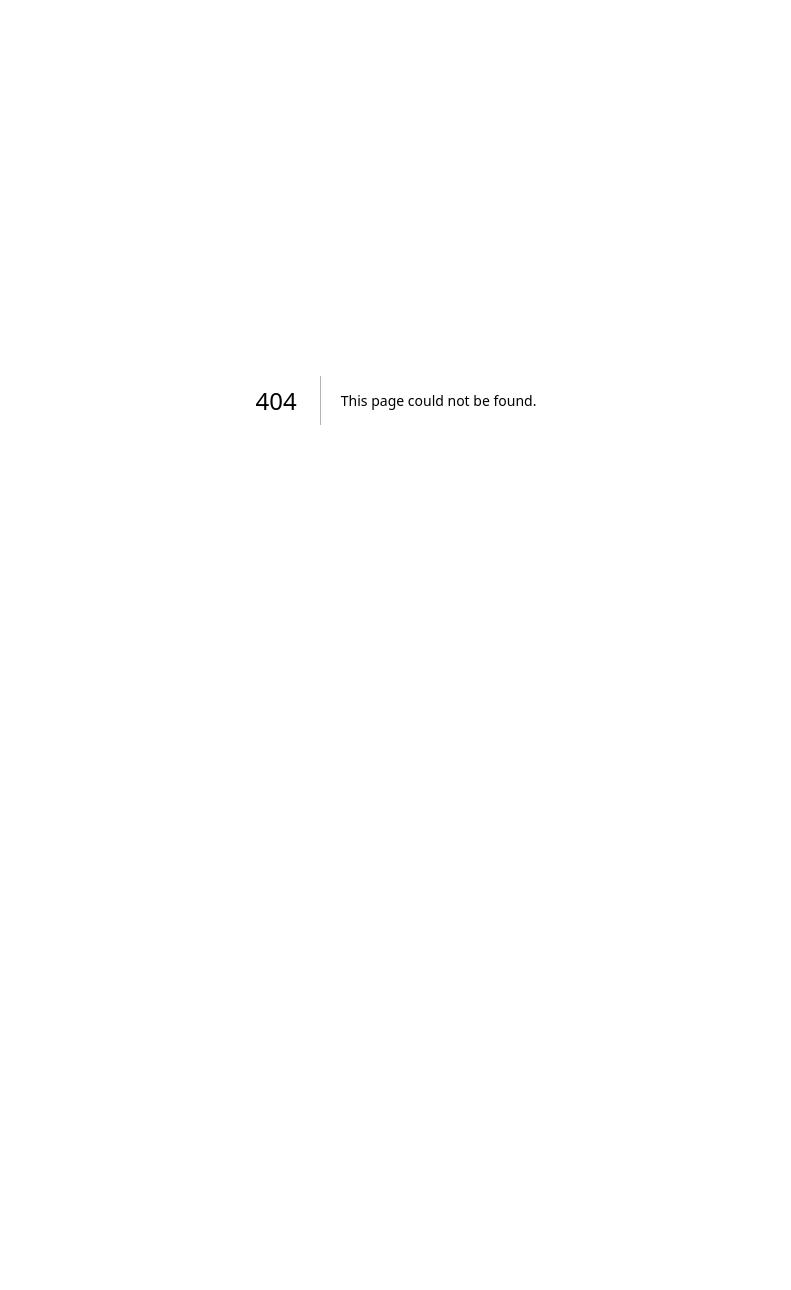
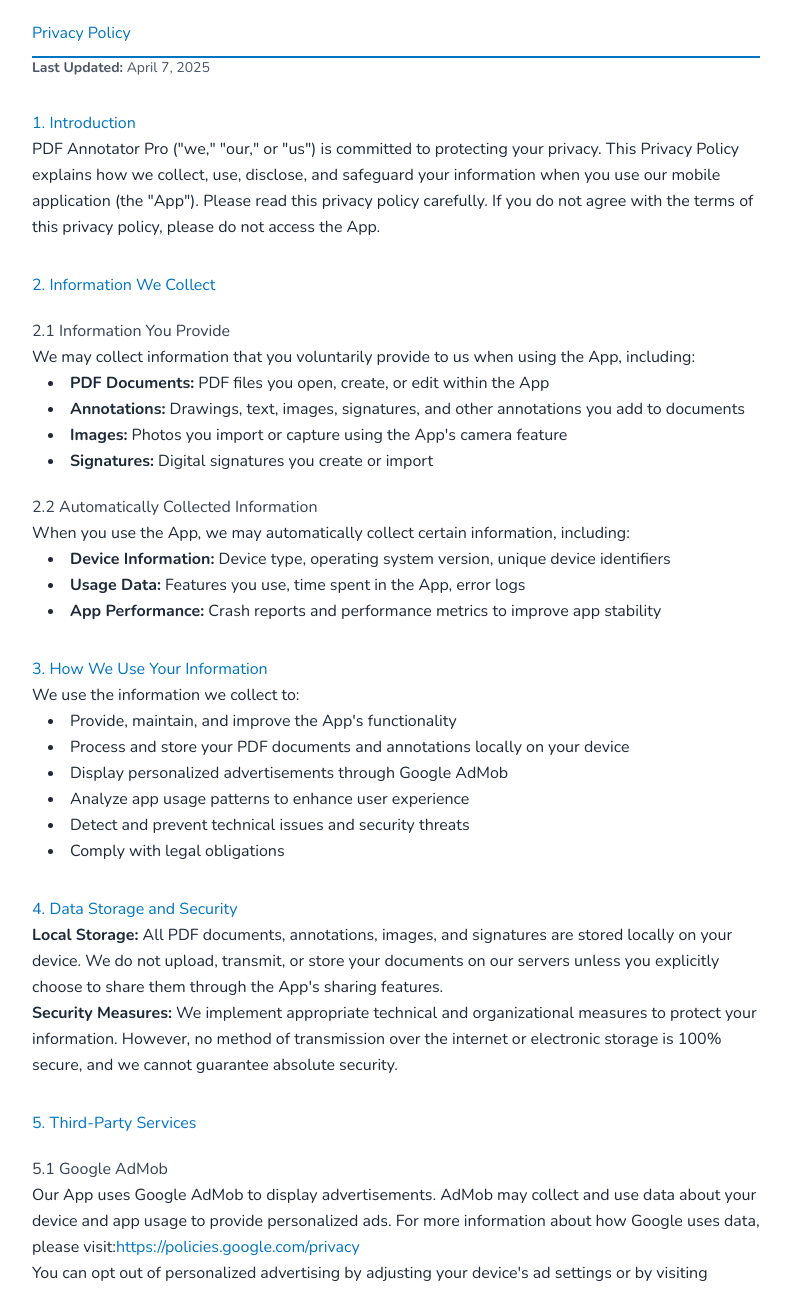
Before and after one commit to zamwel/serviceworker, a Next.js app: page /privacies/pdfannotator in a window 1280 px wide. Before the commit this address had no page. Shown: the top 1290 px of the page, without its empty margins (244-1035 px from the left). Before the commit the page ends 800 px from the top, so only its background shows below. Built offline with nearby package versions, Linux system fonts and the light colour scheme.

Commit message:
pdfannotator

```diff
--- a/app/privacies/pdfannotator/privacy-policy.jsx
+++ b/app/privacies/pdfannotator/page.tsx
@@ -2,64 +2,56 @@ import React from 'react';
 
 const PrivacyPolicy = () => {
   return (
-    <div style={{
-      maxWidth: '800px',
-      margin: '0 auto',
-      padding: '20px',
-      fontFamily: 'Arial, sans-serif',
-      lineHeight: '1.6',
-      color: '#333'
-    }}>
-      <h1 style={{ color: '#0175C2', borderBottom: '2px solid #0175C2', paddingBottom: '10px' }}>
+    <div className="max-w-3xl mx-auto p-5 font-sans leading-relaxed text-gray-800">
+      <h1 className="text-[#0175C2] border-b-2 border-[#0175C2] pb-2.5">
         Privacy Policy
       </h1>
 
-      <p style={{ fontSize: '14px', color: '#666', marginBottom: '30px' }}>
-
+      <p className="text-sm text-gray-600 mb-8">
         <strong>Last Updated:</strong> {new Date().toLocaleDateString('en-US', { year: 'numeric', month: 'long', day: 'numeric' })}
       </p>
 
-      <section style={{ marginBottom: '30px' }}>
-        <h2 style={{ color: '#0175C2', marginTop: '30px' }}>1. Introduction</h2>
+      <section className="mb-8">
+        <h2 className="text-[#0175C2] mt-8">1. Introduction</h2>
         <p>
-          PDF Annotator Pro ("we," "our," or "us") is committed to protecting your privacy.
+          PDF Annotator Pro (&quot;we,&quot; &quot;our,&quot; or &quot;us&quot;) is committed to protecting your privacy.
           This Privacy Policy explains how we collect, use, disclose, and safeguard your
-          information when you use our mobile application (the "App"). Please read this
+          information when you use our mobile application (the &quot;App&quot;). Please read this
           privacy policy carefully. If you do not agree with the terms of this privacy policy,
           please do not access the App.
         </p>
       </section>
 
-      <section style={{ marginBottom: '30px' }}>
-        <h2 style={{ color: '#0175C2', marginTop: '30px' }}>2. Information We Collect</h2>
+      <section className="mb-8">
+        <h2 className="text-[#0175C2] mt-8">2. Information We Collect</h2>
 
-        <h3 style={{ color: '#555', marginTop: '20px' }}>2.1 Information You Provide</h3>
+        <h3 className="text-gray-700 mt-5">2.1 Information You Provide</h3>
         <p>
           We may collect information that you voluntarily provide to us when using the App, including:
         </p>
-        <ul>
+        <ul className="list-disc list-inside ml-4">
           <li><strong>PDF Documents:</strong> PDF files you open, create, or edit within the App</li>
           <li><strong>Annotations:</strong> Drawings, text, images, signatures, and other annotations you add to documents</li>
-          <li><strong>Images:</strong> Photos you import or capture using the App's camera feature</li>
+          <li><strong>Images:</strong> Photos you import or capture using the App&apos;s camera feature</li>
           <li><strong>Signatures:</strong> Digital signatures you create or import</li>
         </ul>
 
-        <h3 style={{ color: '#555', marginTop: '20px' }}>2.2 Automatically Collected Information</h3>
+        <h3 className="text-gray-700 mt-5">2.2 Automatically Collected Information</h3>
         <p>
           When you use the App, we may automatically collect certain information, including:
         </p>
-        <ul>
+        <ul className="list-disc list-inside ml-4">
           <li><strong>Device Information:</strong> Device type, operating system version, unique device identifiers</li>
           <li><strong>Usage Data:</strong> Features you use, time spent in the App, error logs</li>
           <li><strong>App Performance:</strong> Crash reports and performance metrics to improve app stability</li>
         </ul>
       </section>
 
-      <section style={{ marginBottom: '30px' }}>
-        <h2 style={{ color: '#0175C2', marginTop: '30px' }}>3. How We Use Your Information</h2>
+      <section className="mb-8">
+        <h2 className="text-[#0175C2] mt-8">3. How We Use Your Information</h2>
         <p>We use the information we collect to:</p>
-        <ul>
-          <li>Provide, maintain, and improve the App's functionality</li>
+        <ul className="list-disc list-inside ml-4">
+          <li>Provide, maintain, and improve the App&apos;s functionality</li>
           <li>Process and store your PDF documents and annotations locally on your device</li>
           <li>Display personalized advertisements through Google AdMob</li>
           <li>Analyze app usage patterns to enhance user experience</li>
@@ -68,12 +60,12 @@ const PrivacyPolicy = () => {
         </ul>
       </section>
 
-      <section style={{ marginBottom: '30px' }}>
-        <h2 style={{ color: '#0175C2', marginTop: '30px' }}>4. Data Storage and Security</h2>
+      <section className="mb-8">
+        <h2 className="text-[#0175C2] mt-8">4. Data Storage and Security</h2>
         <p>
           <strong>Local Storage:</strong> All PDF documents, annotations, images, and signatures
           are stored locally on your device. We do not upload, transmit, or store your documents
-          on our servers unless you explicitly choose to share them through the App's sharing features.
+          on our servers unless you explicitly choose to share them through the App&apos;s sharing features.
         </p>
         <p>
           <strong>Security Measures:</strong> We implement appropriate technical and organizational
@@ -82,43 +74,43 @@ const PrivacyPolicy = () => {
         </p>
       </section>
 
-      <section style={{ marginBottom: '30px' }}>
-        <h2 style={{ color: '#0175C2', marginTop: '30px' }}>5. Third-Party Services</h2>
+      <section className="mb-8">
+        <h2 className="text-[#0175C2] mt-8">5. Third-Party Services</h2>
 
-        <h3 style={{ color: '#555', marginTop: '20px' }}>5.1 Google AdMob</h3>
+        <h3 className="text-gray-700 mt-5">5.1 Google AdMob</h3>
         <p>
           Our App uses Google AdMob to display advertisements. AdMob may collect and use data
           about your device and app usage to provide personalized ads. For more information about
           how Google uses data, please visit:
           <a href="https://policies.google.com/privacy" target="_blank" rel="noopener noreferrer"
-             style={{ color: '#0175C2' }}>
+             className="text-[#0175C2] hover:underline">
             https://policies.google.com/privacy
           </a>
         </p>
         <p>
-          You can opt out of personalized advertising by adjusting your device's ad settings or
-          by visiting Google's Ad Settings page.
+          You can opt out of personalized advertising by adjusting your device&apos;s ad settings or
+          by visiting Google&apos;s Ad Settings page.
         </p>
 
-        <h3 style={{ color: '#555', marginTop: '20px' }}>5.2 ML Kit (Text Recognition & Barcode Scanning)</h3>
+        <h3 className="text-gray-700 mt-5">5.2 ML Kit (Text Recognition & Barcode Scanning)</h3>
         <p>
           The App uses Google ML Kit for text recognition and barcode scanning features.
           Text recognition and barcode scanning are performed locally on your device.
           No data is sent to Google servers for these features.
         </p>
 
-        <h3 style={{ color: '#555', marginTop: '20px' }}>5.3 File Sharing</h3>
+        <h3 className="text-gray-700 mt-5">5.3 File Sharing</h3>
         <p>
-          When you use the App's sharing features, your documents may be shared through
+          When you use the App&apos;s sharing features, your documents may be shared through
           third-party services (email, cloud storage, etc.) according to their respective
           privacy policies. We are not responsible for the privacy practices of these services.
         </p>
       </section>
 
-      <section style={{ marginBottom: '30px' }}>
-        <h2 style={{ color: '#0175C2', marginTop: '30px' }}>6. Permissions</h2>
+      <section className="mb-8">
+        <h2 className="text-[#0175C2] mt-8">6. Permissions</h2>
         <p>The App may request the following permissions:</p>
-        <ul>
+        <ul className="list-disc list-inside ml-4">
           <li><strong>Storage/Camera:</strong> To access, import, and save PDF files and images</li>
           <li><strong>Internet:</strong> To display advertisements and check for app updates</li>
           <li><strong>Network State:</strong> To optimize ad delivery and app functionality</li>
@@ -129,8 +121,8 @@ const PrivacyPolicy = () => {
         </p>
       </section>
 
-      <section style={{ marginBottom: '30px' }}>
-        <h2 style={{ color: '#0175C2', marginTop: '30px' }}>7. Children's Privacy</h2>
+      <section className="mb-8">
+        <h2 className="text-[#0175C2] mt-8">7. Children&apos;s Privacy</h2>
         <p>
           Our App is not intended for children under the age of 13. We do not knowingly collect
           personal information from children under 13. If you are a parent or guardian and believe
@@ -138,10 +130,10 @@ const PrivacyPolicy = () => {
         </p>
       </section>
 
-      <section style={{ marginBottom: '30px' }}>
-        <h2 style={{ color: '#0175C2', marginTop: '30px' }}>8. Your Rights</h2>
+      <section className="mb-8">
+        <h2 className="text-[#0175C2] mt-8">8. Your Rights</h2>
         <p>Depending on your location, you may have the following rights:</p>
-        <ul>
+        <ul className="list-disc list-inside ml-4">
           <li>Access and receive a copy of your personal data</li>
           <li>Rectify inaccurate or incomplete data</li>
           <li>Request deletion of your data</li>
@@ -151,22 +143,22 @@ const PrivacyPolicy = () => {
         </ul>
         <p>
           To exercise these rights, please contact us using the information provided in
-          the "Contact Us" section below.
+          the &quot;Contact Us&quot; section below.
         </p>
       </section>
 
-      <section style={{ marginBottom: '30px' }}>
-        <h2 style={{ color: '#0175C2', marginTop: '30px' }}>9. Data Retention</h2>
+      <section className="mb-8">
+        <h2 className="text-[#0175C2] mt-8">9. Data Retention</h2>
         <p>
-          We retain your information only for as long as necessary to provide the App's
+          We retain your information only for as long as necessary to provide the App&apos;s
           services and fulfill the purposes described in this Privacy Policy. Since most
           data is stored locally on your device, you can delete it at any time by
-          uninstalling the App or deleting files through the App's interface.
+          uninstalling the App or deleting files through the App&apos;s interface.
         </p>
       </section>
 
-      <section style={{ marginBottom: '30px' }}>
-        <h2 style={{ color: '#0175C2', marginTop: '30px' }}>10. International Data Transfers</h2>
+      <section className="mb-8">
+        <h2 className="text-[#0175C2] mt-8">10. International Data Transfers</h2>
         <p>
           Your information may be transferred to and processed in countries other than your
           country of residence. These countries may have data protection laws that differ
@@ -175,61 +167,43 @@ const PrivacyPolicy = () => {
         </p>
       </section>
 
-      <section style={{ marginBottom: '30px' }}>
-        <h2 style={{ color: '#0175C2', marginTop: '30px' }}>11. Changes to This Privacy Policy</h2>
+      <section className="mb-8">
+        <h2 className="text-[#0175C2] mt-8">11. Changes to This Privacy Policy</h2>
         <p>
           We may update this Privacy Policy from time to time. We will notify you of any
           changes by posting the new Privacy Policy on this page and updating the
-          "Last Updated" date. You are advised to review this Privacy Policy periodically
+          &quot;Last Updated&quot; date. You are advised to review this Privacy Policy periodically
           for any changes.
         </p>
       </section>
 
-      <section style={{ marginBottom: '30px' }}>
-        <h2 style={{ color: '#0175C2', marginTop: '30px' }}>12. Contact Us</h2>
+      <section className="mb-8">
+        <h2 className="text-[#0175C2] mt-8">12. Contact Us</h2>
         <p>
           If you have any questions or concerns about this Privacy Policy or our data
           practices, please contact us at:
         </p>
-        <div style={{
-          backgroundColor: '#f5f5f5',
-          padding: '15px',
-          borderRadius: '5px',
-          marginTop: '10px'
-        }}>
-          <p style={{ margin: '5px 0' }}>
+        <div className="bg-gray-100 p-4 rounded-md mt-2.5">
+          <p className="my-1.5">
             <strong>Email:</strong> support@codeink.stsl.com
           </p>
-          <p style={{ margin: '5px 0' }}>
+          <p className="my-1.5">
             <strong>Developer:</strong> CodeInk STSL
           </p>
-          <p style={{ margin: '5px 0' }}>
+          <p className="my-1.5">
             <strong>App Name:</strong> PDF Annotator Pro
           </p>
         </div>
       </section>
 
-      <section style={{
-        marginTop: '40px',
-        padding: '20px',
-        backgroundColor: '#f0f7ff',
-        borderRadius: '5px',
-        border: '1px solid #0175C2'
-      }}>
-        <h3 style={{ color: '#0175C2', marginTop: '0' }}>Consent</h3>
-        <p style={{ marginBottom: '0' }}>
+      <section className="mt-10 p-5 bg-blue-50 rounded-md border border-[#0175C2]">
+        <h3 className="text-[#0175C2] mt-0">Consent</h3>
+        <p className="mb-0">
           By using our App, you consent to our Privacy Policy and agree to its terms.
         </p>
       </section>
 
-      <footer style={{
-        marginTop: '40px',
-        paddingTop: '20px',
-        borderTop: '1px solid #ddd',
-        textAlign: 'center',
-        color: '#666',
-        fontSize: '12px'
-      }}>
+      <footer className="mt-10 pt-5 border-t border-gray-300 text-center text-gray-600 text-xs">
         <p>© {new Date().getFullYear()} CodeInk STSL. All rights reserved.</p>
       </footer>
     </div>
```
